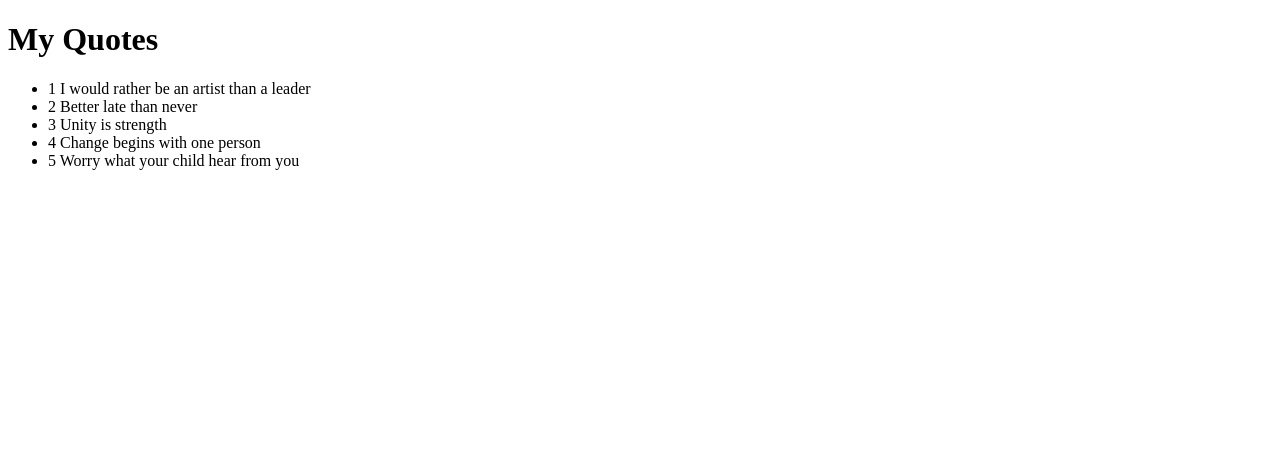
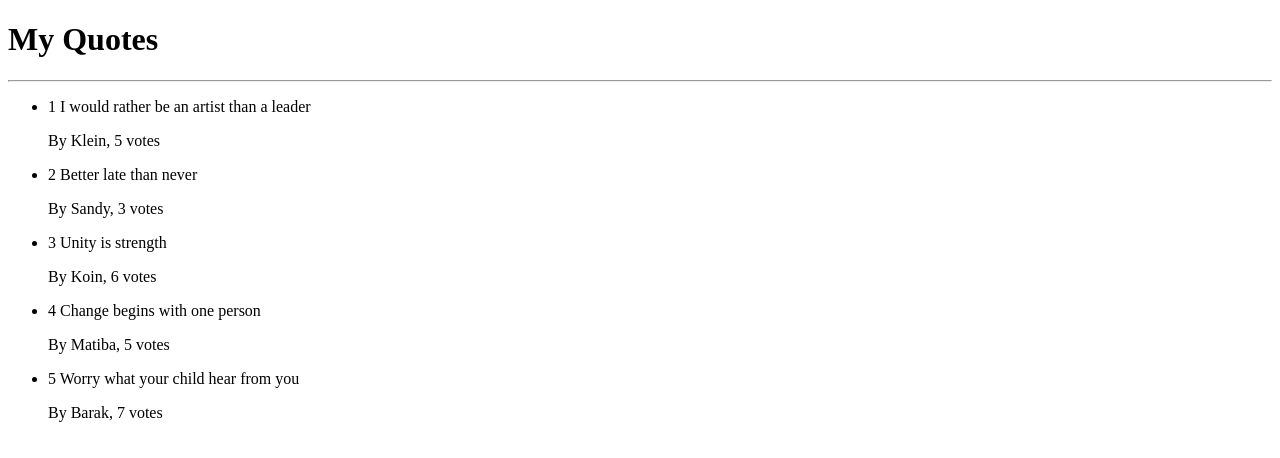
Before and after one commit to mwikiaBundi1/iQUOTE, an Angular app: page / in a window 1280 px wide. Shown: the top 458 px of the page. Built offline with nearby package versions, Linux system fonts and the light colour scheme.

Commit message:
add qoutes and their decription

```diff
--- a/src/app/app.component.html
+++ b/src/app/app.component.html
@@ -1,11 +1,13 @@
 <router-outlet>
-  <div>
+  <!-- <div>
   <h1>My Quotes</h1>
   <ul>
-      <li *ngFor='let quote of quotes'>
-        {{quote.id}}
-        {{quote.name}}
-      </li>
+      <li *ngFor='let quote of quotes'> -->
+        <!-- {{quote.id}}
+        {{quote.name}} -->
+        <!-- {{quote.description}} -->
+        <!-- </li>
   </ul>
-  </div>
+  </div> -->
 </router-outlet>
+<app-quote></app-quote>
--- a/src/app/quote-details/quote-details.component.html
+++ b/src/app/quote-details/quote-details.component.html
@@ -1,4 +1,4 @@
 
 <p>
-    {{goal.description}}
+    {{quote.description}}
   </p>
--- a/src/app/quote/quote.component.html
+++ b/src/app/quote/quote.component.html
@@ -5,7 +5,8 @@
       <li *ngFor='let quote of quotes'>
         {{quote.id}}
         {{quote.name}}
-<app-quote-detail [quote]='quote'></app-quote-detail>
+        <!-- {{quote.description}} -->
+        <app-quote-details [quote]='quote'></app-quote-details>
       </li>
     </ul>
   </div>
```
